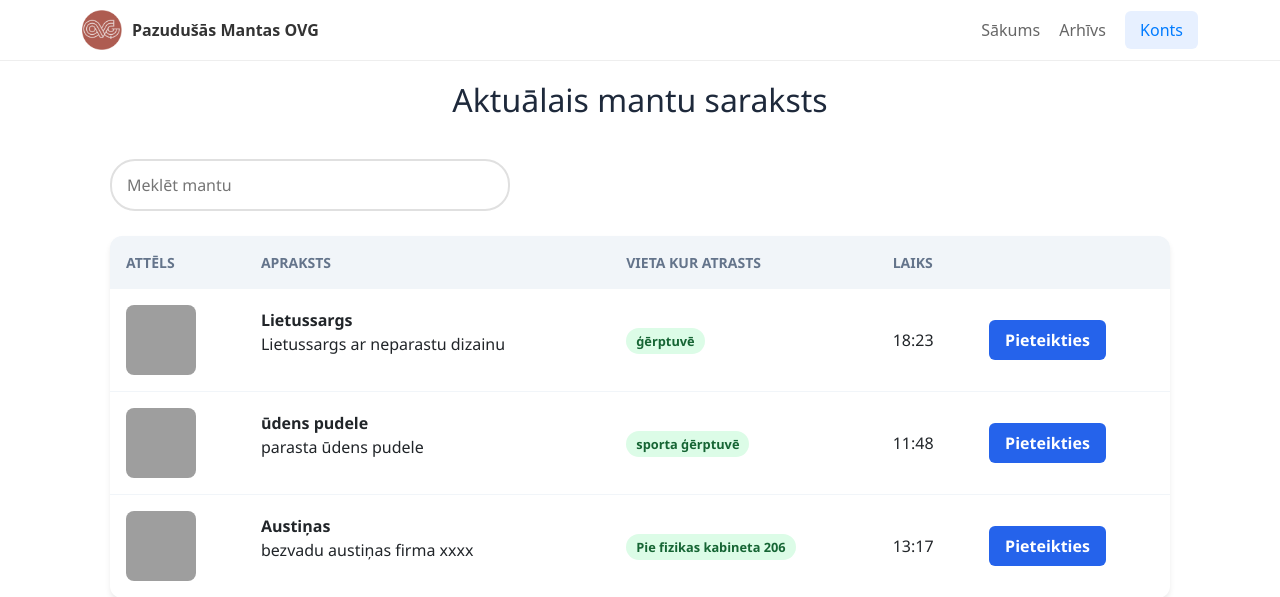
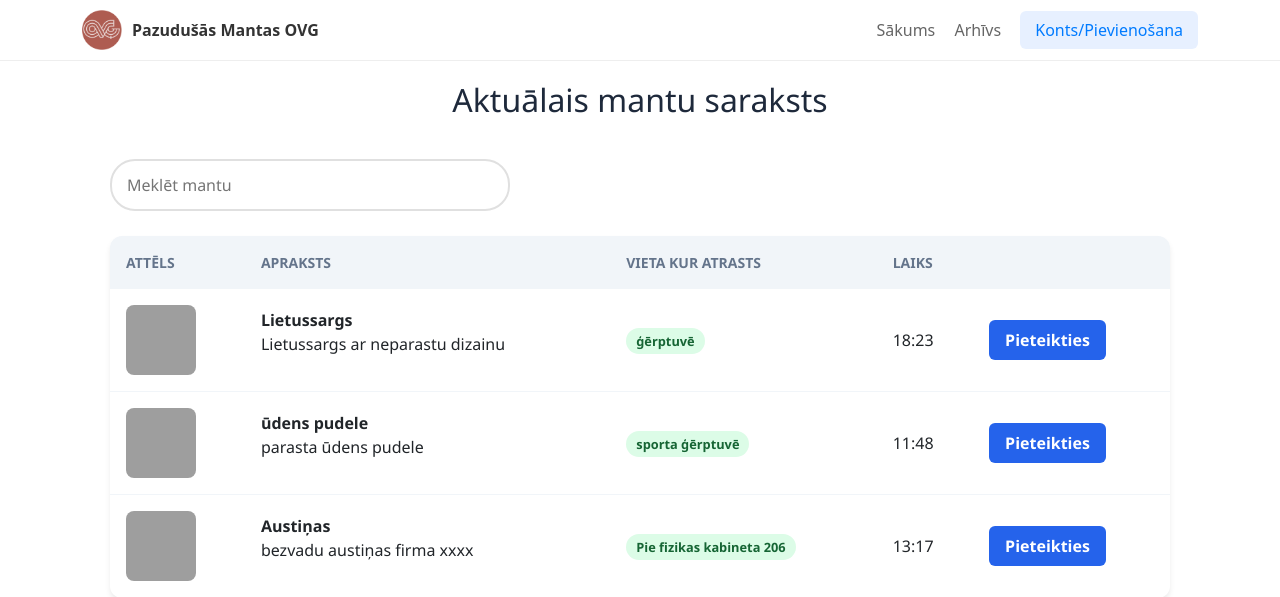
Before and after one commit to ROH-V/mantu_lietotne, a Flask app: page / in a window 1280 px wide. Shown: the top 597 px of the page. Run offline with Flask 3, Linux system fonts and the light colour scheme; data comes from the database, SQL or seed files in the repository; grey boxes are pictures that could not be loaded.

Commit message:
uzskatamaks nosaukums

```diff
--- a/templates/layout.html
+++ b/templates/layout.html
@@ -17,7 +17,7 @@
             <div class="nav-links">
                 <a href="/">Sākums</a>
                 <a href="/arhivs">Arhīvs</a>
-                <a href="/konts" class="btn-account">Konts</a>
+                <a href="/konts" class="btn-account">Konts/Pievienošana</a>
             </div>
         </div>
     </nav>
```
